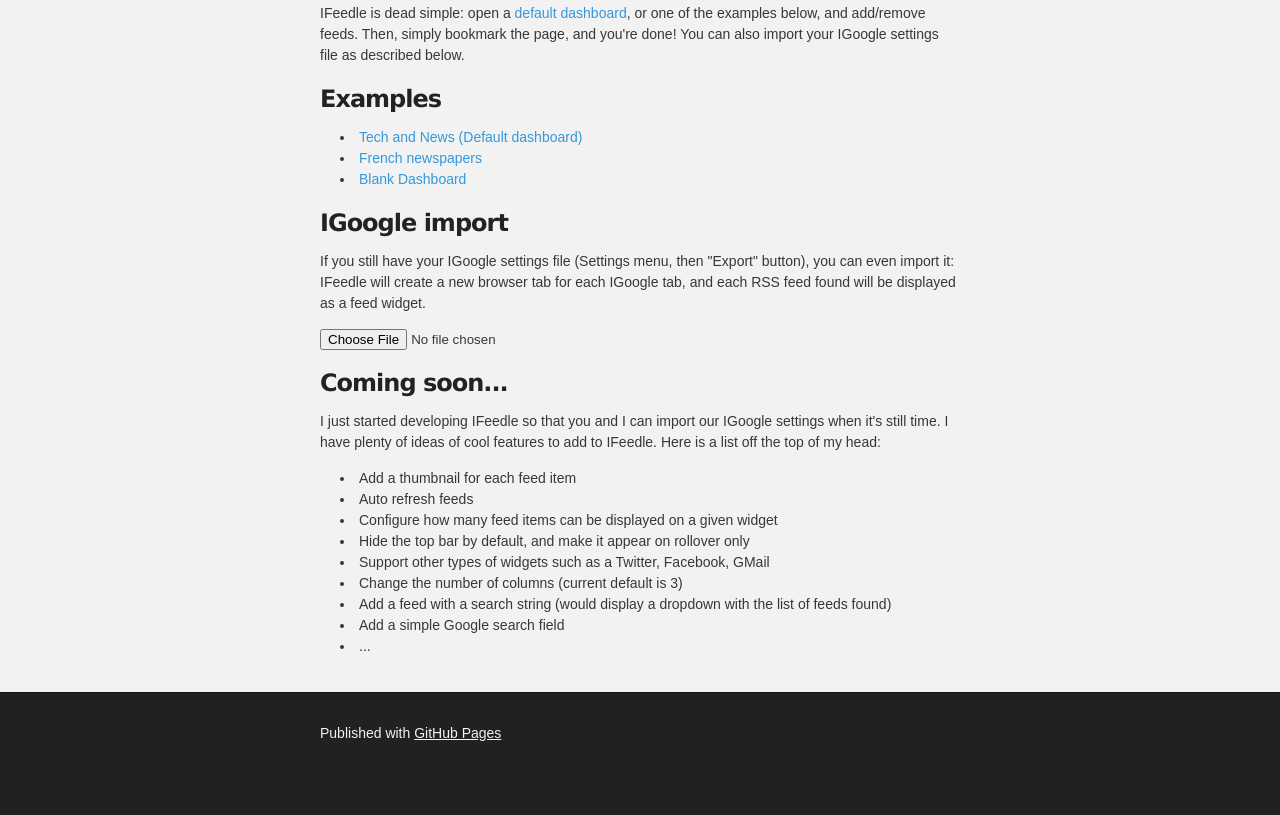
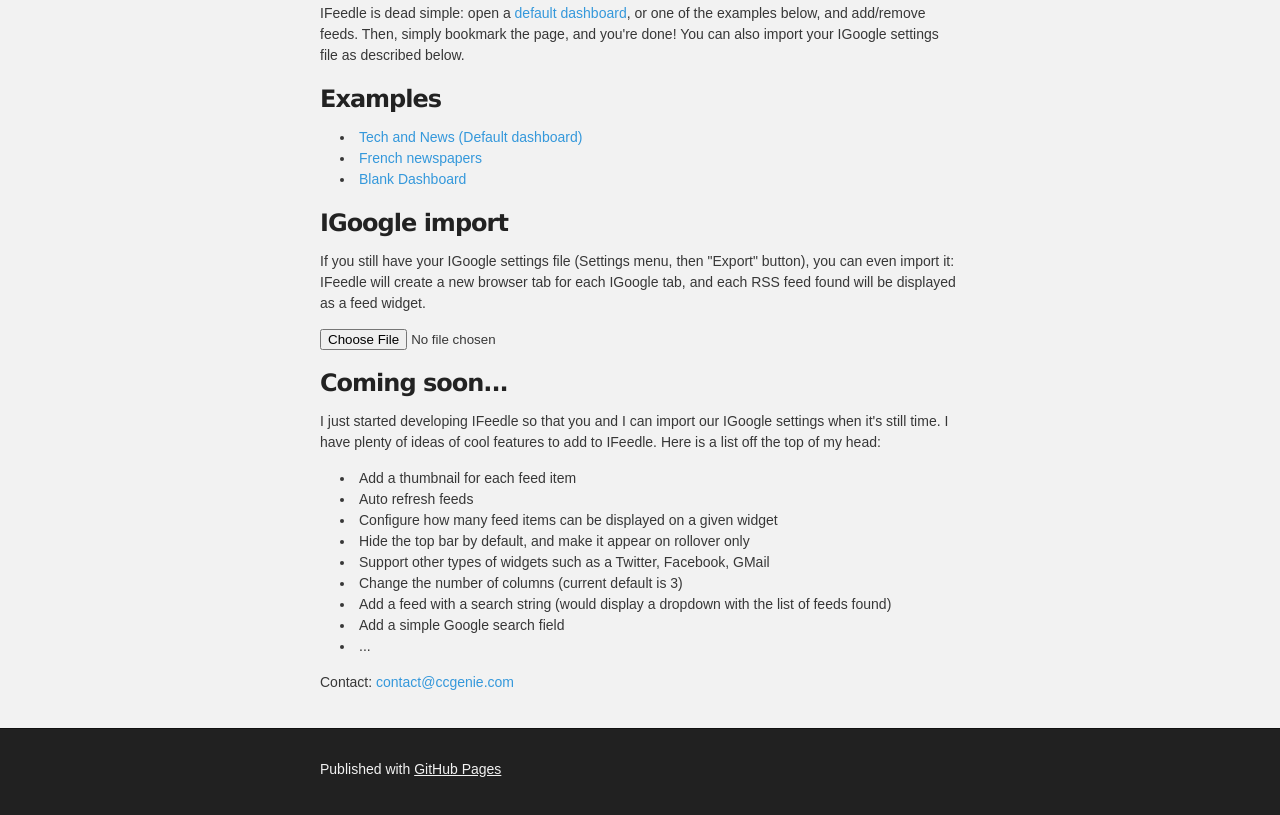
Before and after one commit to amelki/gbig.github.io, a plain HTML site: page index.html in a window 1280 px wide. Shown: the part 371-1186 px from the top of the page. Before the commit the page ends 1150 px from the top, so only its background shows below. Drawn offline with nearby package versions, Linux system fonts and the light colour scheme; a script that the page names is missing.

```diff
--- a/index.html
+++ b/index.html
@@ -111,6 +111,7 @@
                 <li>...</li>
             </ul>
         </p>
+			<p>Contact: <a href="mailto:contact@ccgenie.com">contact@ccgenie.com</a></p>
 
 
     </section>
```
